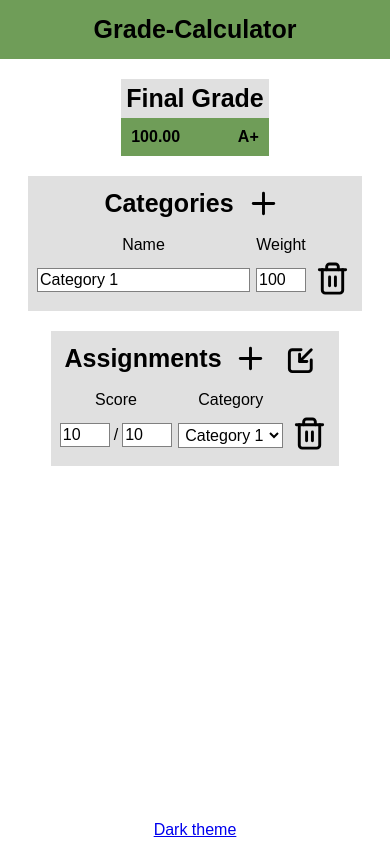
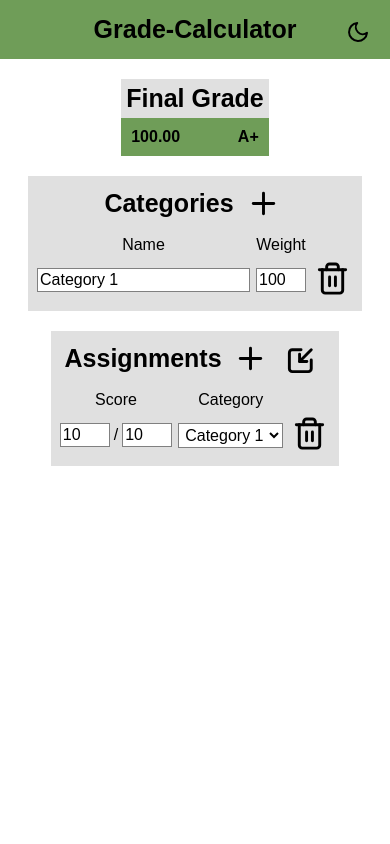
Before and after one commit to AsherMorgan/Grade-Calculator, a plain HTML site: page index.html in a window 390 px wide. Drawn offline with nearby package versions, Linux system fonts and the light colour scheme.

Commit message:
Move dark theme toggle to the header

```diff
--- a/index.css
+++ b/index.css
@@ -24,7 +24,6 @@ body {
     touch-action: manipulation;
     background-color: var(--background-color);
     color: var(--foreground-color);
-    margin-bottom: 80px;
 }
 #app {
     width: 100%;
@@ -35,6 +34,11 @@ header {
     font-size: 25px;
     font-weight: bold;
     text-align: center;
+    color: #000000;
+}
+header button.icon {
+    position: fixed;
+    right: 15px;
     color: #000000;
 }
 main {
@@ -51,14 +55,6 @@ main>div {
     color: red;
     font-weight: normal;
     font-size: 20px;
-}
-footer {
-    width: 100%;
-    background-color: var(--background-color);
-    position: fixed;
-    bottom: 0px;
-    text-align: center;
-    padding: 5px;
 }
 
 
@@ -189,7 +185,7 @@ body.dark {
 .dark a {
     color: #0080ff;
 }
-.dark button.icon img {
+.dark main button.icon img {
     filter: invert(90%);
 }
 .dark .letter-a {
@@ -215,7 +211,7 @@ body.dark {
 
 /******** Mobile styles ********/
 @media only screen and (max-width: 800px) {
-    button.icon img {
+    main button.icon img {
         height: 35px;
         width: 35px;
     }
@@ -230,3 +226,9 @@ body.dark {
         height: 35px;
     }
 }
+@media only screen and (max-width: 300px) {
+    header button.icon {
+        position: relative;
+        float: right;
+    }
+}
--- a/index.html
+++ b/index.html
@@ -15,7 +15,13 @@
     </head>
     <body onload="load();">
         <div id="app">
-            <header>Grade-Calculator</header>
+            <header>
+                Grade-Calculator
+                <button id="themeButton" @click="updateTheme(!darkTheme);" class="icon" :title="darkTheme ? 'Light theme' : 'Dark theme'" hidden>
+                    <img src="Images/sun.svg" alt="" v-show="darkTheme">
+                    <img src="Images/moon.svg" alt="" v-show="!darkTheme">
+                </button>
+            </header>
 
             <main>
                 <noscript>
@@ -114,10 +120,6 @@
                     </div>
                 </div>
             </main>
-
-            <footer hidden>
-                <a href="javascript:void 0;" @click="updateTheme(!darkTheme);">{{ darkTheme ? "Light theme" : "Dark theme"}}</a>
-            </footer>
         </div>
 
         <script>
--- a/index.js
+++ b/index.js
@@ -303,13 +303,13 @@ function load() {
     // Initialize Vue
     loadVue();
 
-    // Unhide hidden divs
-    // Divs were hidden to improve interface for users with JS blocked
+    // Unhide hidden elements
+    // Elements were hidden to improve interface for users with JS blocked
+    document.getElementById("themeButton").hidden = false;
     document.getElementById("finalGrade").hidden = false;
     document.getElementById("importContainer").hidden = false;
     document.getElementById("categories").hidden = false;
     document.getElementById("assignments").hidden = false;
-    document.querySelector("footer").hidden = false;
 }
 
 
```
Also changed, not shown: Images/moon.svg (added), Images/sun.svg (added).
